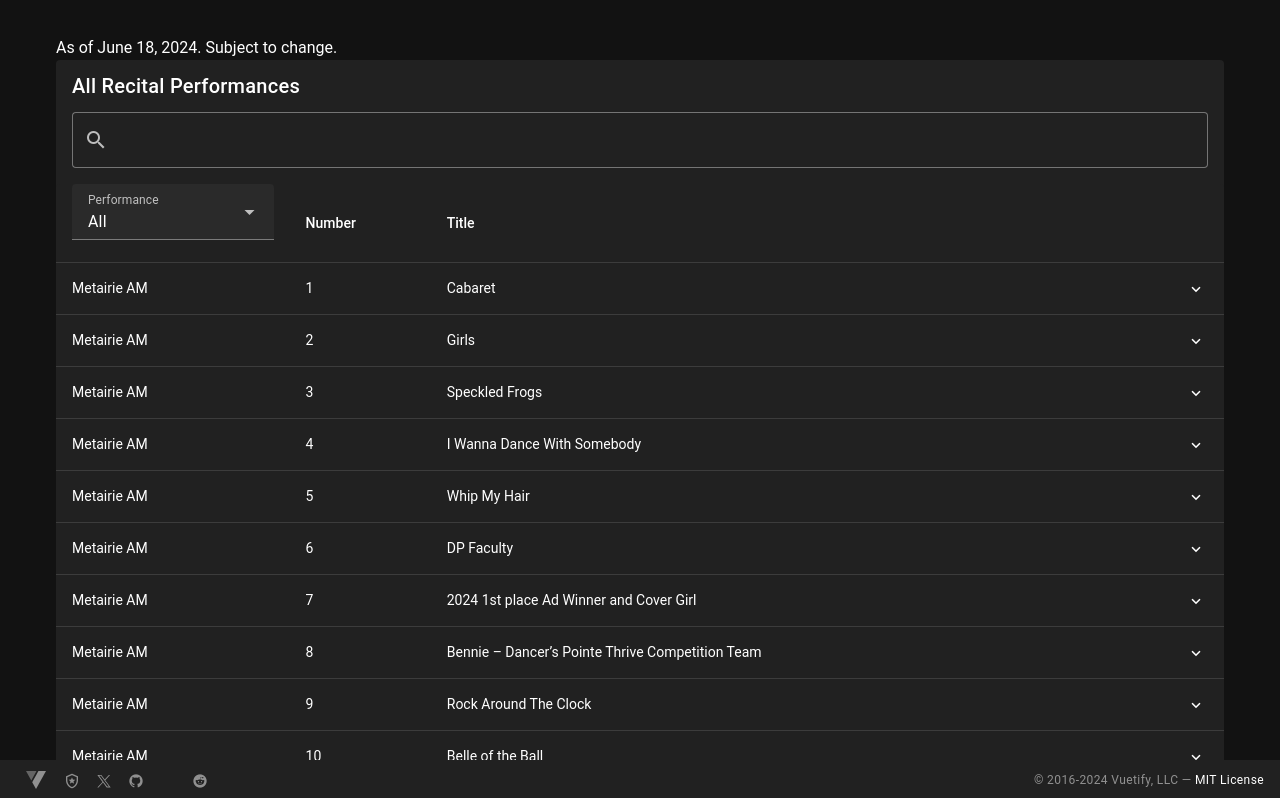
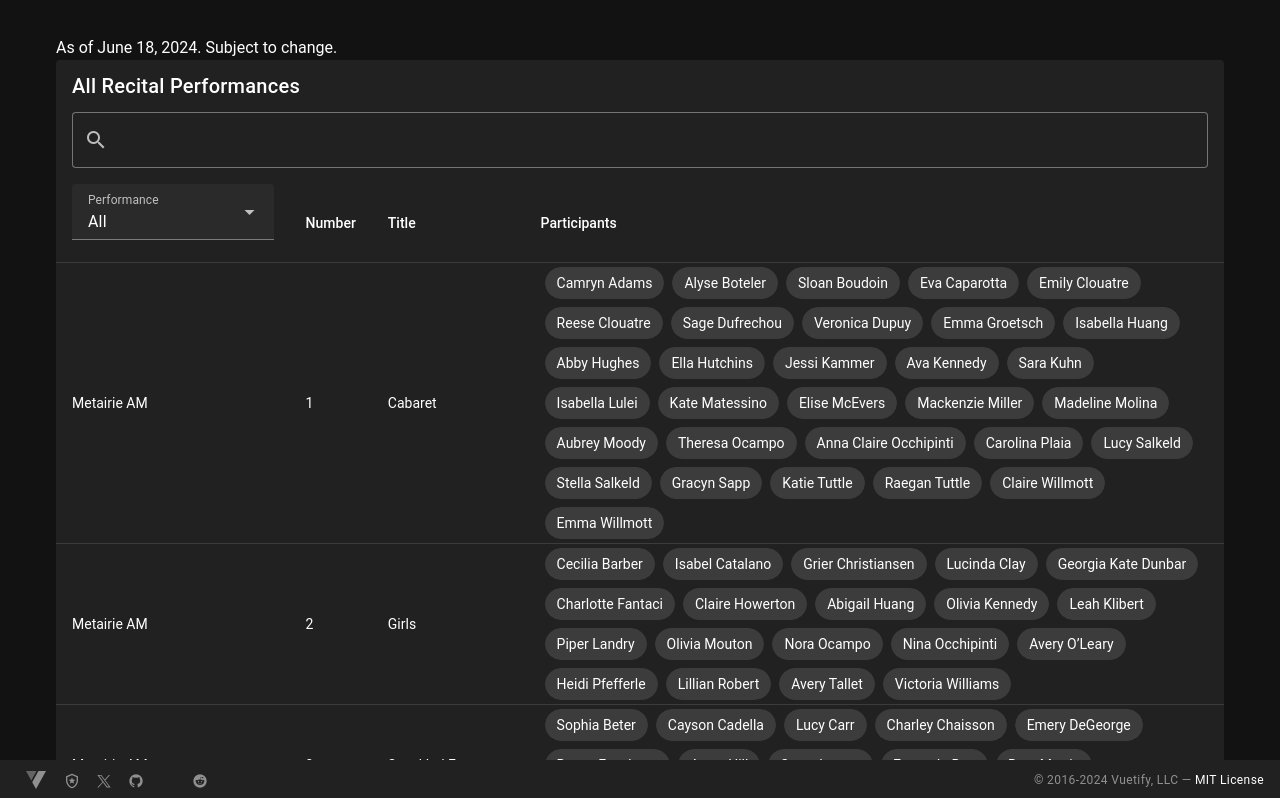
Before and after one commit to trantechsolutions/dancers-pointe-recital-app, a Vue app: page / in a window 1280 px wide. Shown: the top 798 px of the page. Built offline with nearby package versions, Linux system fonts and the light colour scheme.

Commit message:
updated list

```diff
--- a/src/components/Main.vue
+++ b/src/components/Main.vue
@@ -15,24 +15,28 @@
             </template>
 
             <v-data-table :headers="headers" :items="filteredData" :search="search" :items-per-page="0" :item-value="getGuid"
-              hide-default-footer disable-sort show-expand>
+              hide-default-footer disable-sort>
 
               <template v-slot:header.performance="{ column }">
                 <v-select :items="dropdown" v-model="performance" label="Performance">
                 </v-select>
               </template>
 
-              <template v-slot:expanded-row="{ columns, item }">
+              <template v-slot:item.participants="{ item }">
+                <v-chip class="ma-1" size="default" v-for="(performer, index) in item.participants">{{ performer }}</v-chip>
+              </template>
+
+              <!-- <template v-slot:expanded-row="{ columns, item }">
                 <tr>
                   <td :colspan="columns.length">
                     <strong>Participants</strong>
-                    <p v-if="item.participants.length <= 0"><v-chip class="ma-1" size="default" >{{ item.performance_name }}</v-chip></p>
                     <p>
-                      <v-chip class="ma-1" size="default" v-for="(performer, index) in item.participants">{{ performer }}</v-chip>
+                      <v-chip class="ma-1" size="default" v-if="item.participants.length <= 0">{{ item.performance_name }}</v-chip>
+                      <v-chip class="ma-1" size="default" v-else v-for="(performer, index) in item.participants">{{ performer }}</v-chip>
                     </p>
                   </td>
                 </tr>
-              </template>
+              </template> -->
             </v-data-table>
           </v-card>
         </v-container>
@@ -63,7 +67,7 @@
       },
       data: () => ({
         search: '',
-        headers: [{ title: 'Performance', key: 'performance', width: '20%' }, { title: 'Number', key: 'performance_number' }, { title: 'Title', key: 'performance_name' }],
+        headers: [{ title: 'Performance', key: 'performance', width: '20%' }, { title: 'Number', key: 'performance_number' }, { title: 'Title', key: 'performance_name' }, { title: 'Participants', key:'participants' }],
         jsonData: [],
         dropdown: [
           { title: 'All' },
```
